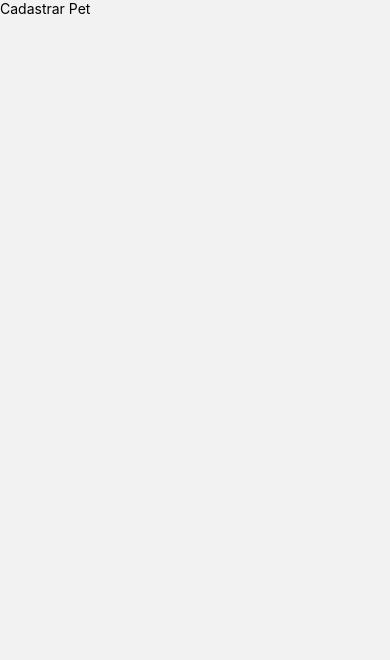
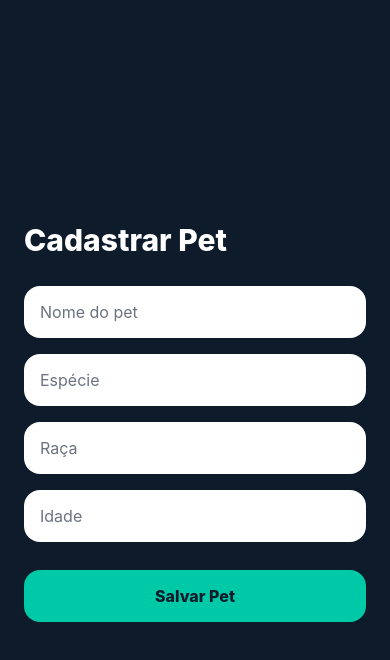
Before and after one commit to Canadas7/PetOs-Mobile-application-development, a React Native app: screen /PetRegister in a window 390 px wide. Shown: the top 660 px of the page. Built offline with nearby package versions, Linux system fonts and the light colour scheme.

Commit message:
feat: implementa cadastro de pets com asyncstorage

```diff
--- a/package.json
+++ b/package.json
@@ -10,6 +10,7 @@
   },
   "dependencies": {
     "@expo/vector-icons": "^15.1.1",
+    "@react-native-async-storage/async-storage": "2.2.0",
     "@react-navigation/native": "^7.2.4",
     "@react-navigation/native-stack": "^7.15.1",
     "expo": "~54.0.33",
--- a/src/screens/PetRegisterScreen.tsx
+++ b/src/screens/PetRegisterScreen.tsx
@@ -1,9 +1,113 @@
-import { View, Text } from "react-native";
+import { useState } from "react";
+import {
+  View,
+  Text,
+  TextInput,
+  TouchableOpacity,
+  StyleSheet,
+} from "react-native";
 
-export default function PetRegisterScreen() {
+import colors from "../styles/colors";
+
+import { savePet } from "../storage/petStorage";
+
+export default function PetRegisterScreen({ navigation }: any) {
+  const [name, setName] = useState("");
+  const [species, setSpecies] = useState("");
+  const [breed, setBreed] = useState("");
+  const [age, setAge] = useState("");
+
+  async function handleSavePet() {
+    if (!name || !species || !breed || !age) {
+      return;
+    }
+
+    const newPet = {
+      id: String(Date.now()),
+      name,
+      species,
+      breed,
+      age,
+    };
+
+    await savePet(newPet);
+
+    navigation.navigate("PetsList");
+  }
+
   return (
-    <View>
-     <Text>Cadastrar Pet</Text>
+    <View style={styles.container}>
+      <Text style={styles.title}>Cadastrar Pet</Text>
+
+      <TextInput
+        style={styles.input}
+        placeholder="Nome do pet"
+        placeholderTextColor={colors.gray}
+        value={name}
+        onChangeText={setName}
+      />
+
+      <TextInput
+        style={styles.input}
+        placeholder="Espécie"
+        placeholderTextColor={colors.gray}
+        value={species}
+        onChangeText={setSpecies}
+      />
+
+      <TextInput
+        style={styles.input}
+        placeholder="Raça"
+        placeholderTextColor={colors.gray}
+        value={breed}
+        onChangeText={setBreed}
+      />
+
+      <TextInput
+        style={styles.input}
+        placeholder="Idade"
+        placeholderTextColor={colors.gray}
+        value={age}
+        onChangeText={setAge}
+      />
+
+      <TouchableOpacity style={styles.button} onPress={handleSavePet}>
+        <Text style={styles.buttonText}>Salvar Pet</Text>
+      </TouchableOpacity>
     </View>
   );
 }
+
+const styles = StyleSheet.create({
+  container: {
+    flex: 1,
+    backgroundColor: colors.primary,
+    padding: 24,
+    justifyContent: "center",
+  },
+  title: {
+    color: colors.white,
+    fontSize: 30,
+    fontWeight: "800",
+    marginBottom: 28,
+  },
+  input: {
+    backgroundColor: colors.white,
+    borderRadius: 16,
+    padding: 16,
+    fontSize: 16,
+    marginBottom: 16,
+  },
+  button: {
+    backgroundColor: colors.teal,
+    padding: 16,
+    borderRadius: 16,
+    alignItems: "center",
+    marginTop: 12,
+  },
+  buttonText: {
+    color: colors.primary,
+    fontWeight: "800",
+    fontSize: 16,
+  },
+});
--- a/src/storage/petStorage.ts
+++ b/src/storage/petStorage.ts
@@ -0,0 +1,22 @@
+import AsyncStorage from "@react-native-async-storage/async-storage";
+import { Pet } from "../types/Pet";
+
+const PETS_KEY = "@petos:pets";
+
+export async function savePet(newPet: Pet) {
+  const storedPets = await getPets();
+
+  const updatedPets = [...storedPets, newPet];
+
+  await AsyncStorage.setItem(PETS_KEY, JSON.stringify(updatedPets));
+}
+
+export async function getPets(): Promise<Pet[]> {
+  const data = await AsyncStorage.getItem(PETS_KEY);
+
+  if (!data) {
+    return [];
+  }
+
+  return JSON.parse(data);
+}
```
Also changed, not shown: 1 other file (tests, documents, lock files or other folders).
